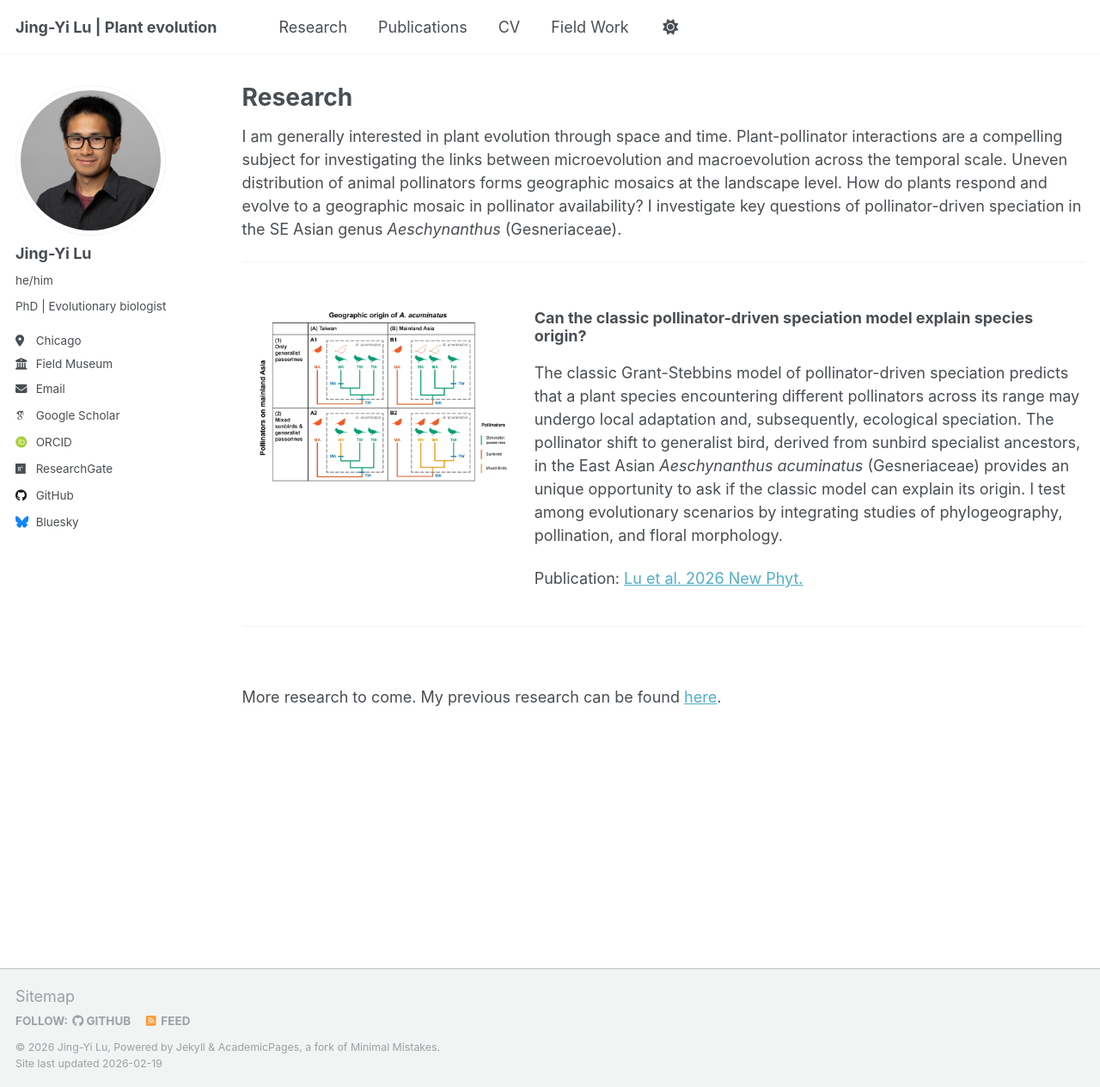
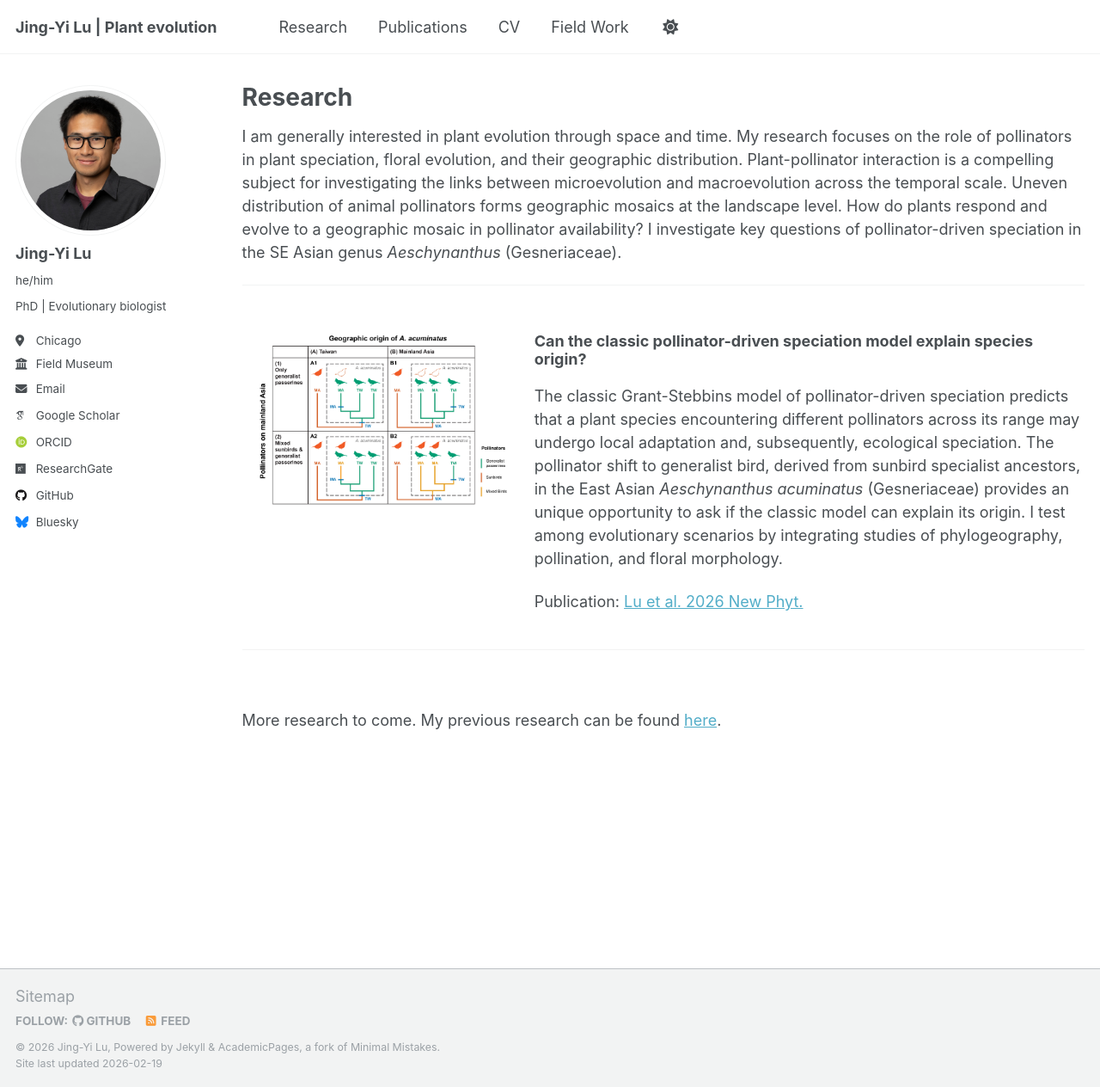
Before and after one commit to jingyilu/jingyilu.github.io, a Jekyll site: the page built from _pages/research.md, in a window 1280 px wide and 1264 px high. Shown: the whole window at 86% size. Built offline with Jekyll 4.4.1, drawn with Linux system fonts in a browser that asks for light colours; some web fonts are replaced; a script that is not in the unit is left out.

```diff
--- a/_pages/research.md
+++ b/_pages/research.md
@@ -5,7 +5,7 @@ permalink: /research/
 author_profile: true
 ---
 
-I am generally interested in plant evolution through space and time. Plant-pollinator interactions are a compelling subject for investigating the links between microevolution and macroevolution across the temporal scale. Uneven distribution of animal pollinators forms geographic mosaics at the landscape level. How do plants respond and evolve to a geographic mosaic in pollinator availability? I investigate key questions of pollinator-driven speciation in the SE Asian genus <em>Aeschynanthus</em> (Gesneriaceae).
+I am generally interested in plant evolution through space and time. My research focuses on the role of pollinators in plant speciation, floral evolution, and their geographic distribution. Plant-pollinator interaction is a compelling subject for investigating the links between microevolution and macroevolution across the temporal scale. Uneven distribution of animal pollinators forms geographic mosaics at the landscape level. How do plants respond and evolve to a geographic mosaic in pollinator availability? I investigate key questions of pollinator-driven speciation in the SE Asian genus <em>Aeschynanthus</em> (Gesneriaceae).
 
 
 ---
```
Also changed, not shown: _pages/fieldwork.md (+15 -0 lines), 3 other files.
